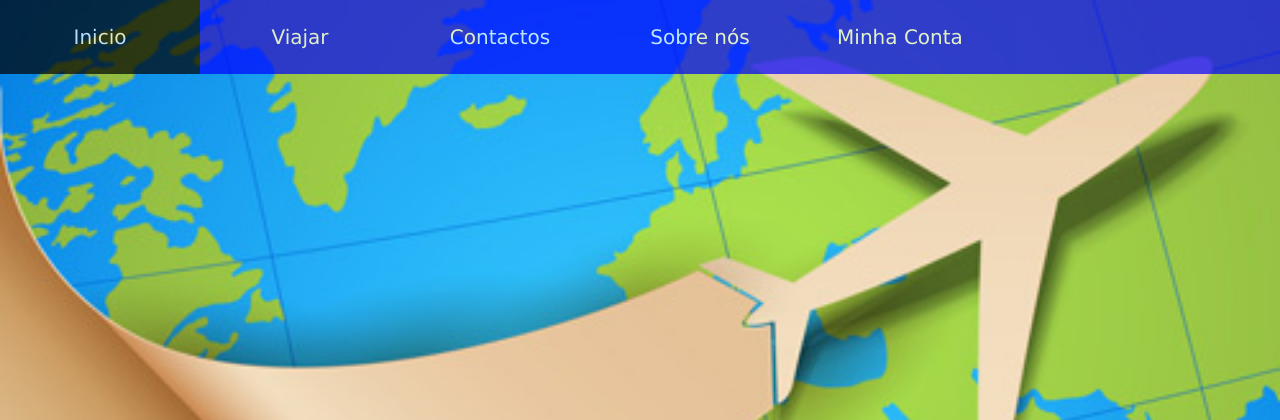
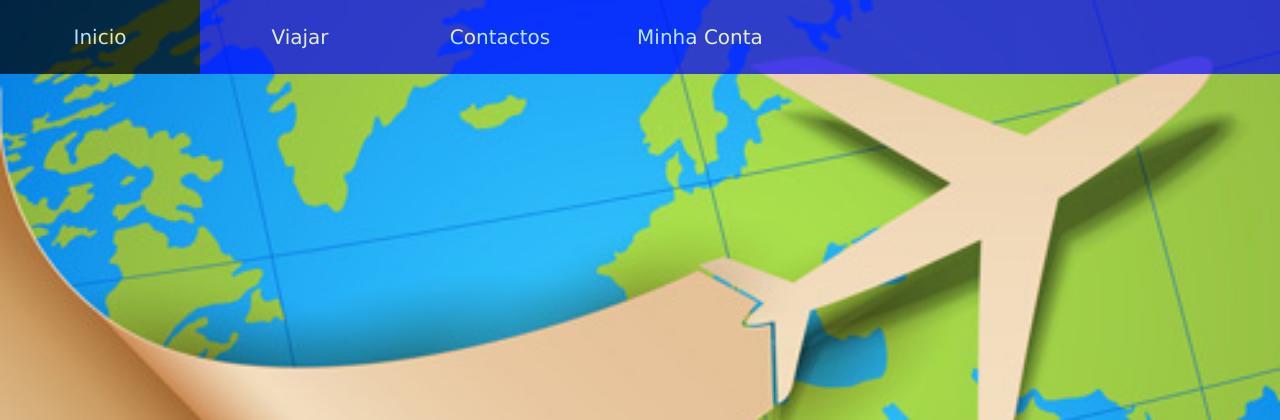
Before and after one commit to jonyroda97/Proj_TI-II, a PHP site: page /inicio2.php in a window 1280 px wide. Shown: the top 420 px of the page. Run offline with PHP 8.4, Linux system fonts and the light colour scheme.

Commit message:
pagina inicio2 alterada

```diff
--- a/inicio2.php
+++ b/inicio2.php
@@ -85,7 +85,6 @@
                 <li><a href="guialocais.php">Destinos</a></li>
               </ul>
             <li><a href="contactos.php">Contactos</a></li>
-            <li><a href="historico.php">Sobre nós</a></li>
             <li><a>Minha Conta</a>
               <ul>
                 <li><a href="info.php">Ver Prefil</a></li>
```
